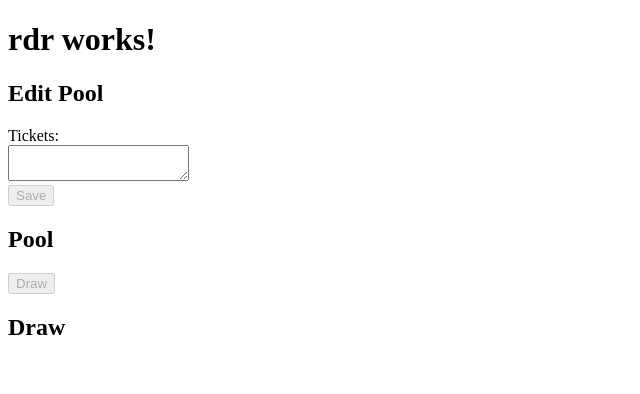
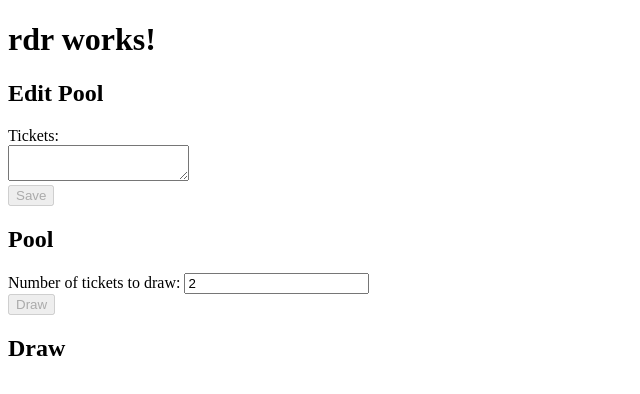
Before and after one commit to wingsuitist/randomdraw, an Angular app: page / in a window 1280 px wide. Shown: the top 394 px of the page, without its empty margins (0-640 px from the left). Built offline with nearby package versions, Linux system fonts and the light colour scheme.

Commit message:
input to choose amount of tickets to draw

```diff
--- a/src/app/pool/pool.component.html
+++ b/src/app/pool/pool.component.html
@@ -3,20 +3,21 @@
   <div>
     <label>Tickets:</label>
     <div>
-      <textarea name="ticketsString" required
-        [(ngModel)]="ticketsString"></textarea>
+      <textarea name="ticketsString" required [(ngModel)]="ticketsString"></textarea>
     </div>
   </div>
-  <button type="submit"
-    [disabled]="!ticketsForm.valid">Save</button>
+  <button type="submit" [disabled]="!ticketsForm.valid">Save</button>
 </form>
 
 <h2>Pool</h2>
 <ul *ngFor="let ticket of tickets | async">
   <li>{{ticket.name}}</li>
 </ul>
-<button [disabled]="(tickets | async)?.length == 0"
-  (click)="draw()">Draw</button>
+<div>
+  Number of tickets to draw:
+  <input type="number" value="{{amountToDraw}}" [value]="amountToDraw" name="amountToDraw" #amountToDrawInput>
+</div>
+<button [disabled]="(tickets | async)?.length == 0" (click)="draw(amountToDrawInput.value)">Draw</button>
 
 <h2>Draw</h2>
 <ul *ngFor="let ticket of ticketsDrawn | async">
--- a/src/app/pool/pool.component.ts
+++ b/src/app/pool/pool.component.ts
@@ -11,6 +11,7 @@ import { TicketService, Ticket } from './shared';
 export class PoolComponent implements OnInit {
   tickets: Observable<Ticket[]>;
   ticketsDrawn: Observable<Ticket[]>;
+  amountToDraw: number = 2;
   ticketsString: string = '';
 
   constructor(
@@ -42,7 +43,7 @@ export class PoolComponent implements OnInit {
     this.tickets = this.ticketService.replace(tickets);
   }
 
-  draw() {
-    this.ticketsDrawn = this.ticketService.draw(2);
+  draw(amountToDraw: number) {
+    this.ticketsDrawn = this.ticketService.draw(+amountToDraw);
   }
 }
```
